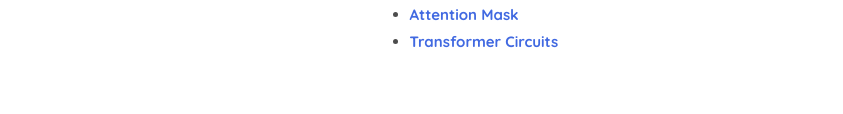
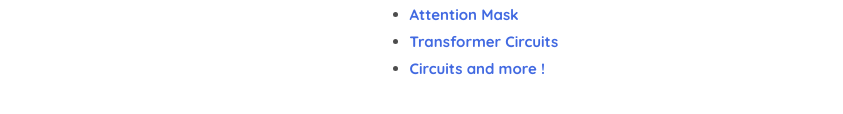
Before and after one commit to SonuDileep/BKP_SonuDileep.github.io, a plain HTML site: page readings.html in a window 1280 px wide. Shown: the part 1189-1303 px from the top of the page, without its empty margins (23-866 px from the left). Drawn offline with nearby package versions, Linux system fonts and the light colour scheme; some icons are missing; files whose address does not match are found by name; a web font is replaced by a local one.

Commit message:
Update readings.html

```diff
--- a/readings.html
+++ b/readings.html
@@ -149,6 +149,7 @@
 						               <li><a class="remove_link_colour" href="https://dmol.pub/dl/attention.html" target="_blank"><span style="color: RoyalBlue"><strong>Attention Mechanism</strong></span></a></li>
 		<li><a class="remove_link_colour" href="https://medium.com/mlearning-ai/how-do-self-attention-masks-work-72ed9382510f" target="_blank"><span style="color: RoyalBlue"><strong>Attention Mask</strong></span></a></li>
                 <li><a class="remove_link_colour" href="https://transformer-circuits.pub/2021/framework/index.html" target="_blank"><span style="color: RoyalBlue"><strong>Transformer Circuits</strong></span></a></li>
+		<li><a class="remove_link_colour" href="http://colah.github.io" target="_blank"><span style="color: RoyalBlue"><strong>Circuits and more !</strong></span></a></li>
 										</ul>
 
 									</div>
```
